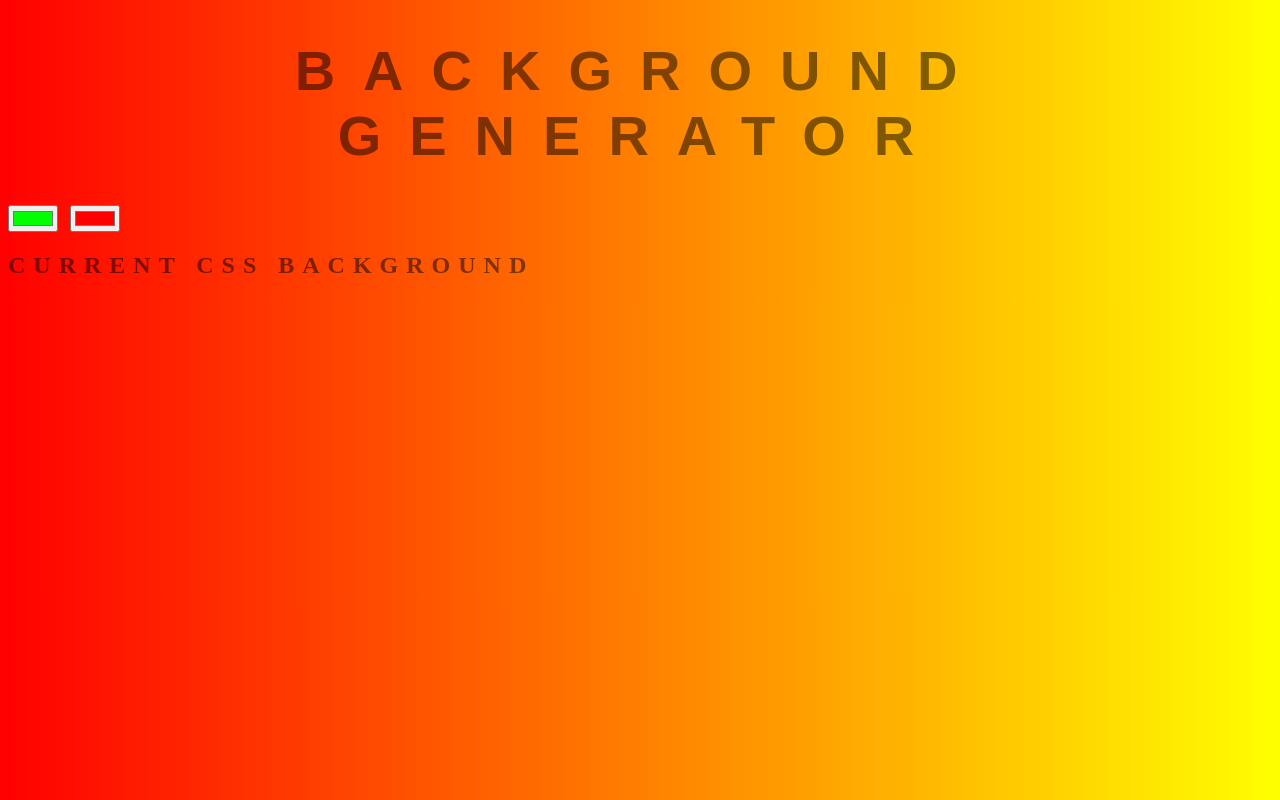
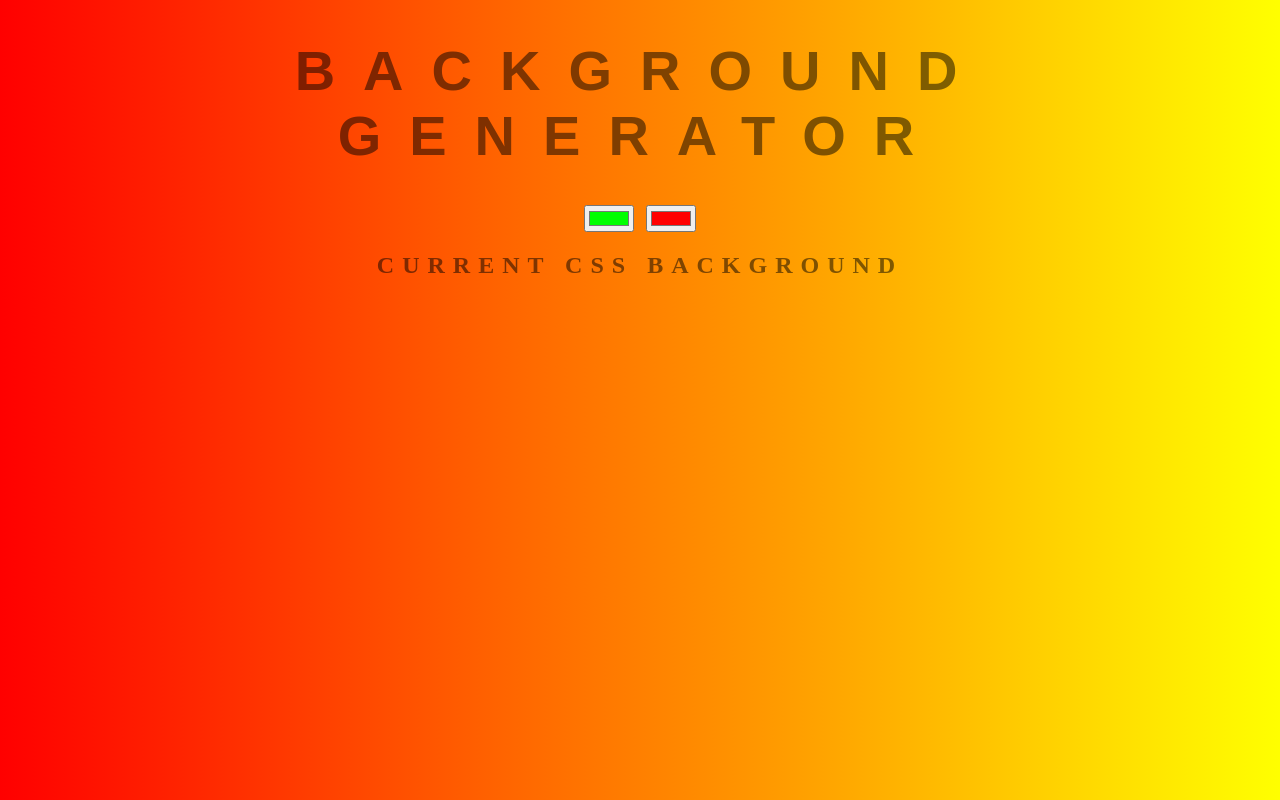
Before and after one commit to maximus-kai/maximus-Kai.github.io, a website: page index.html in a window 1280 px wide. Drawn offline with Linux system fonts and the light colour scheme.

Commit message:
Update style.css
i reconfigured the CSS to use center instead of cenetr

```diff
--- a/style.css
+++ b/style.css
@@ -1,7 +1,7 @@
 body {
 	font: 'Raleway', sans-serif;
     color: rgba(0,0,0,.5);
-    text-align:cenetr;
+    text-align:center;
     text-transform: uppercase;
     letter-spacing: .5em;
     top: 15%;
```
